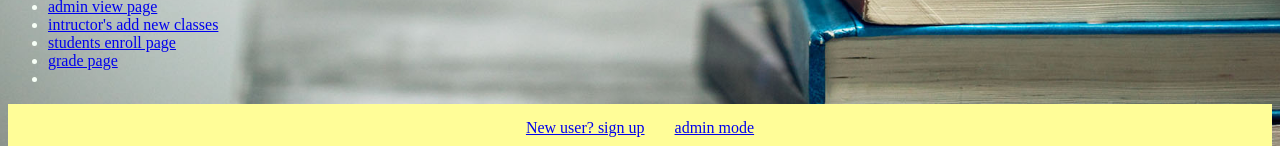
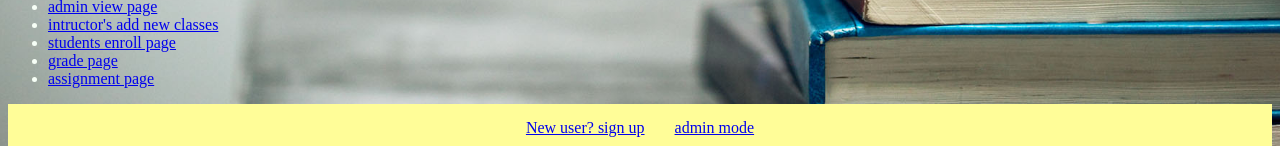
Before and after one commit to kanvile/kanvile.github.io, a plain HTML site: page html/index.html in a window 1280 px wide. Shown: the part 756-902 px from the top of the page. Drawn offline with Linux system fonts and the light colour scheme.

Commit message:
assignment link

```diff
--- a/html/index.html
+++ b/html/index.html
@@ -39,7 +39,7 @@
     <li><a href="/html/addnewclass.html">intructor's add new classes</a></li>
     <li><a href="/html/enrollclasses.html">students enroll page</a></li>
     <li><a href="/html/grade.html">grade page</a></li>
-    <li><a href="#"></a></li>
+    <li><a href="/html/assignment.html">assignment page</a></li>
 </ul>
 <footer>
     <ul class="list">
```
